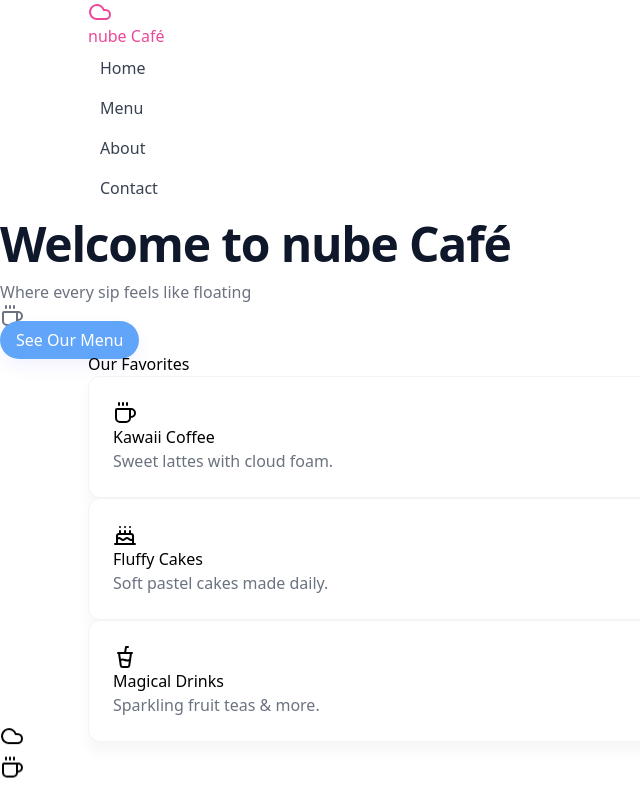
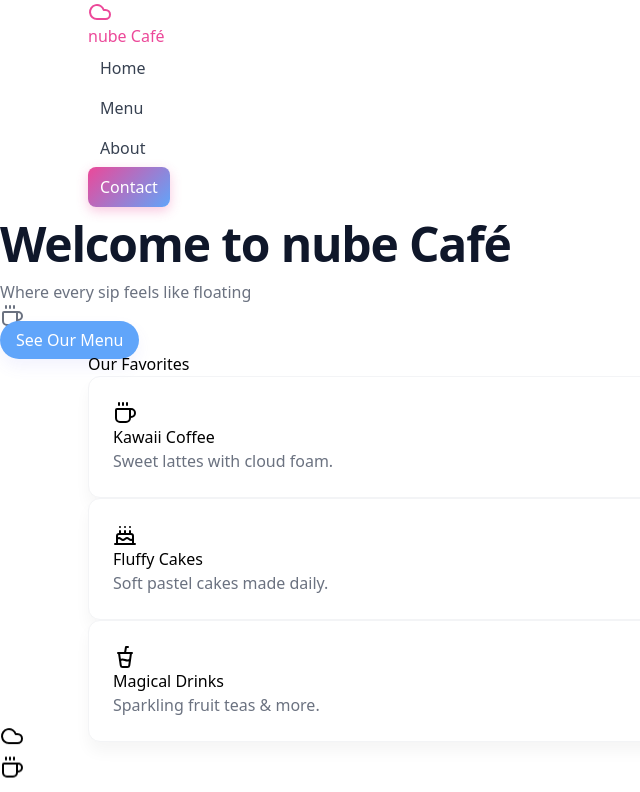
Before and after one commit to DTh30P/clouds-cafe, a React (Vite) app in the folder clouds-cafe/: page / in a window 1280 px wide. Shown: the top 792 px of the page, without its empty margins (0-640 px from the left). Built offline with nearby package versions, Linux system fonts and the light colour scheme.

Commit message:
Implement animated navbar with active section detection
Co-authored-by: DTh30P <123876771+DTh30P@users.noreply.github.com>

```diff
--- a/clouds-cafe/src/components/Navbar.jsx
+++ b/clouds-cafe/src/components/Navbar.jsx
@@ -1,8 +1,38 @@
 
-
+import { useState, useEffect } from "react";
 import { Cloud } from "lucide-react";
 
 export default function Navbar() {
+  const [activeSection, setActiveSection] = useState("home");
+
+  useEffect(() => {
+    const handleScroll = () => {
+      const sections = ["home", "menu", "about", "contact"];
+      const scrollPosition = window.scrollY + 100; // Offset for fixed navbar
+
+      for (let i = sections.length - 1; i >= 0; i--) {
+        const section = document.getElementById(sections[i]);
+        if (section && section.offsetTop <= scrollPosition) {
+          setActiveSection(sections[i]);
+          break;
+        }
+      }
+    };
+
+    // Set initial active section
+    handleScroll();
+
+    // Add scroll listener
+    window.addEventListener("scroll", handleScroll);
+
+    // Cleanup
+    return () => window.removeEventListener("scroll", handleScroll);
+  }, []);
+
+  const getLinkClassName = (sectionId) => {
+    return `nav-link ${activeSection === sectionId ? "nav-link-active" : ""}`;
+  };
+
   return (
     <nav className="fixed top-0 w-full bg-white/95 backdrop-blur-sm shadow-sm z-50 border-b">
       <div className="container flex justify-between items-center py-3">
@@ -12,10 +42,10 @@ export default function Navbar() {
         </a>
 
         <ul className="flex items-center gap-4 list-none m-0 p-0">
-          <li><a href="#home" className="nav-link">Home</a></li>
-          <li><a href="#menu" className="nav-link">Menu</a></li>
-          <li><a href="#about" className="nav-link">About</a></li>
-          <li><a href="#contact" className="nav-link">Contact</a></li>
+          <li><a href="#home" className={getLinkClassName("home")}>Home</a></li>
+          <li><a href="#menu" className={getLinkClassName("menu")}>Menu</a></li>
+          <li><a href="#about" className={getLinkClassName("about")}>About</a></li>
+          <li><a href="#contact" className={getLinkClassName("contact")}>Contact</a></li>
         </ul>
       </div>
     </nav>
--- a/clouds-cafe/src/index.css
+++ b/clouds-cafe/src/index.css
@@ -45,8 +45,26 @@
   color: #374151;
   padding: 0.5rem 0.75rem;
   display: inline-block;
-  transition: color 160ms ease;
+  transition: all 300ms ease;
+  border-radius: 0.5rem;
+  position: relative;
 }
-.nav-link:hover { color: #ec4899; }
+.nav-link:hover {
+  color: #ec4899;
+  background-color: rgba(236, 72, 153, 0.05);
+}
+
+/* Active state with animated background and text color */
+.nav-link-active {
+  color: #ffffff !important;
+  background: linear-gradient(135deg, #ec4899, #60a5fa);
+  box-shadow: 0 4px 12px rgba(236, 72, 153, 0.3);
+  transform: translateY(-1px);
+}
+
+.nav-link-active:hover {
+  background: linear-gradient(135deg, #be185d, #3b82f6);
+  box-shadow: 0 6px 16px rgba(236, 72, 153, 0.4);
+}
 
 .accent { color: #ec4899; }
```
